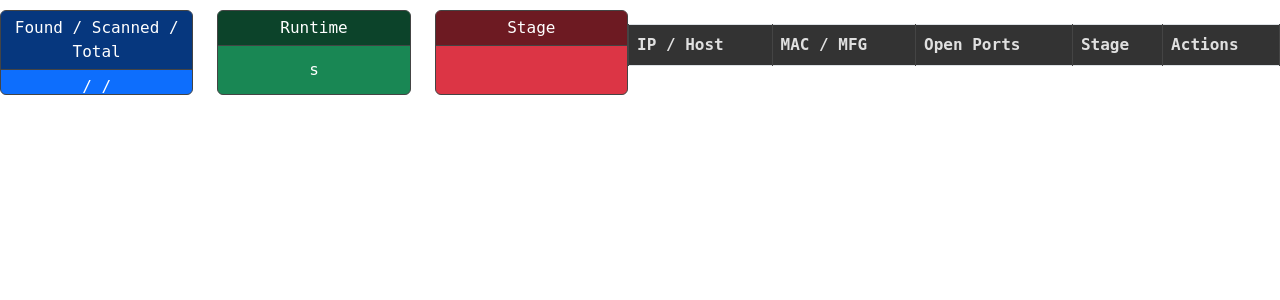
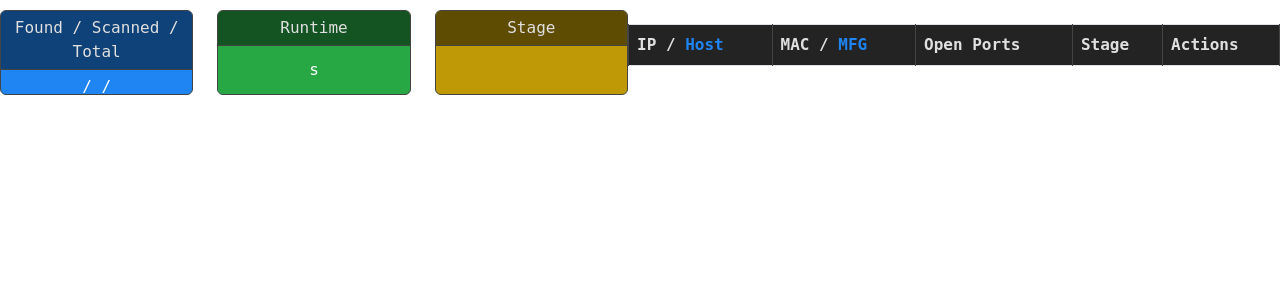
Before and after one commit to mdennis281/LANscape, a Flask app: template src/lanscape/templates/scan.html in a window 1280 px wide. Shown: the top 300 px of the page. Run offline with Flask 3, Linux system fonts and the light colour scheme; the template is opened without the code that fills it, so the values that code supplies are empty; parts of the project's set-up code (start-up, migrations or seed data) failed here and were passed over.

Commit message:
cleanup css

```diff
--- a/src/lanscape/static/css/style.css
+++ b/src/lanscape/static/css/style.css
@@ -1,7 +1,36 @@
 /* General Styles */
+:root {
+    --primary-accent: #1e85f2;
+    --primary-accent-hover: #0056b3;
+    --secondary-accent: #6c757d;
+    --info-accent: #17a2b8;
+    --success-accent: #28a745;
+    --success-accent-hover: #1f7d35;
+    --danger-accent: #dc3545;
+    --danger-accent-hover: #c82333;
+    --warning-accent: #bf9a06;
+    --warning-accent-hover: #a47f05;
+    --text-color: #e0e0e0;
+    --text-placeholder: #bbb;
+    --text-danger-color: #fa7a7a;
+
+
+    --body-bg: #1e1e1e;
+    --primary-bg: #2a2a2a;
+    --primary-bg-accent: #2b2b2b;
+    --primary-bg-accent-hover: #4b4b4b;
+
+
+    --secondary-bg: #232323;
+
+    --border-color: #444;
+    --danger-border-color:
+
+}
+
 body {
-    background-color: #1e1e1e;
-    color: #ffffff;
+    background-color: var(--body-bg);
+    color: var(--text-color);
     font-family: "Roboto Mono", monospace;
     overflow: hidden; /* No body scrolling */
     height: fit-content;
@@ -173,14 +206,14 @@ details {
 
 /* Card Styles */
 .card {
-    background-color: #282828;
-    border-color: #444;
+    background-color: var(--secondary-bg);
+    border-color: var(--border-color);
 }
 
 .card-header {
     background-color: rgba(0, 0, 0, 0.5);
-    color: #ffffff;
-    border-bottom: 1px solid #444;
+    color: var(--text-color);
+    border-bottom: 1px solid var(--border-color);
 }
 
 
@@ -340,98 +374,94 @@ input[type="range"]::-moz-range-thumb {
 }
 
 .table {
-    color: #e0e0e0;
+    color: var(--text-color);
     width: 100%;
 }
 
 .table th, .table td {
     background-color: #282828;
-    border-color: #444;
-    color: #e0e0e0;
+    border-color: var(--border-color);
+    color: var(--text-color);
 }
 
 .table thead th {
-    background-color: #333;
+    background-color: var(--secondary-bg);
 }
 
 .table-striped tbody tr:nth-of-type(odd) td {
-    background-color: #232323;
+    background-color: var(--secondary-bg);
 }
 
 .table-striped tbody tr:nth-of-type(even) td {
-    background-color: #2b2b2b;
+    background-color: var(--primary-bg);
 }
 
 .table tbody tr:hover {
-    background-color: #3a3a3a;
+    background-color: var(--primary-bg-accent);
 }
 
 
 /* Badge Styles */
 .badge-warning {
-    background-color: #ffcc00;
-    color: #000;
+    background-color: var(--warning-accent);
 }
 
-.badge-success, .badge-info, .badge-secondary {
-    color: #ffffff;
+.badge-success, .badge-info, .badge-secondary, .badge-warning {
+    color: var(--text-color);
 }
 
 .badge-success {
-    background-color: #28a745;
+    background-color: var(--success-accent);
 }
 
 .badge-info {
-    background-color: #17a2b8;
+    background-color: var(--info-accent);
 }
 
 .badge-secondary {
-    background-color: #6c757d;
+    background-color: var(--secondary-accent);
 }
 
 
 /* Protocol Open Button Styles */
+span.alt {
+    color: var(--primary-accent);
+}
 .colorful-buttons a{
-    margin:2px
+    margin:2px;
+    color: var(--text-color);
+    border-color: var(--border-color);
 }
 .colorful-buttons a:nth-of-type(4n+1) {
-    background-color: #007bff;
-    border-color: #0064cf;
+    background-color: var(--primary-accent);
 }
 
 .colorful-buttons a:nth-of-type(4n+1):hover {
-    background-color: #0056b3;
-    border-color: #004b9e;
+    background-color: var(--primary-accent-hover);
 }
 
 .colorful-buttons a:nth-of-type(4n+2) {
-    background-color: #27a946;
-    border-color: #1e7e34;
+    background-color: var(--success-accent);
 }
 
 .colorful-buttons a:nth-of-type(4n+2):hover {
-    background-color: #1f7d35;
-    border-color: #1a6e2e;
+    background-color: var(--success-accent-hover);
 }
 
 .colorful-buttons a:nth-of-type(4n+3) {
-    background-color: #bf9a06;
-    border-color: #8b7002;
+    background-color: var(--warning-accent);
 }
 
 .colorful-buttons a:nth-of-type(4n+3):hover {
-    background-color: #a47f05;
-    border-color: #7a6a03;
+    background-color: var(--warning-accent-hover);
 }
 
 .colorful-buttons a:nth-of-type(4n+4) {
-    background-color: #dc3545;
-    border-color: #dc3545;
+    background-color: var(--danger-accent);
 }
 
 .colorful-buttons a:nth-of-type(4n+4):hover {
-    background-color: #c82333;
-    border-color: #bd2130;
+    background-color: var(--danger-accent-hover);
 }
 
 
@@ -446,14 +476,14 @@ input, select, button, details {
 }
 
 ::-webkit-scrollbar-track {
-    background-color: #232323; /* Background of the scrollbar track */
+    background-color: var(--secondary-bg); /* Background of the scrollbar track */
     border-radius: 10px;
 }
 
 ::-webkit-scrollbar-thumb {
-    background-color: #444; /* Darker thumb for the scrollbar */
+    background-color: var(--border-color); /* Darker thumb for the scrollbar */
     border-radius: 10px;
-    border: 3px solid #232323; /* Adds padding between the thumb and track */
+    border: 3px solid var(--secondary-bg); /* Adds padding between the thumb and track */
 }
 
 .error-container {
@@ -526,15 +556,15 @@ html {
 }
 
 #progress-card {
-    background-color: #0d6efd;
+    background-color: var(--primary-accent);
 }
 
 #runtime-card {
-    background-color: #198754;
+    background-color: var(--success-accent);
 }
 
 #stage-card {
-    background-color: #dc3545;
+    background-color: var(--warning-accent);
 }
 body:has(#overview-container) {
     display: flex;
```
Also changed, not shown: other parts of src/lanscape/static/css/style.css (+54 -49 lines).
